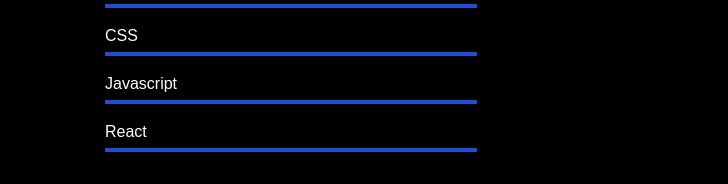
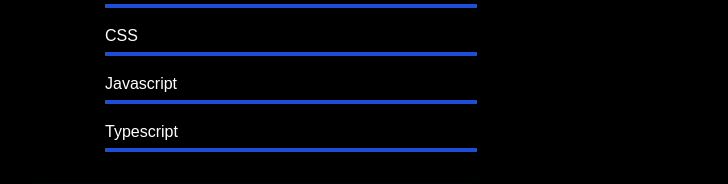
Before and after one commit to KienHaVan/My_Personal_Portfolio, a React (Create React App) app: page / in a window 1280 px wide. Shown: the part 1420-1604 px from the top of the page, without its empty margins (147-875 px from the left). Built offline with nearby package versions, Linux system fonts and the light colour scheme.

Commit message:
reconfig3 8/2

```diff
--- a/src/components/layout/Skill.js
+++ b/src/components/layout/Skill.js
@@ -18,7 +18,7 @@
       rate: 60,
     },
     {
-      name: 'React',
+      name: 'Typescript',
       rate: 85,
     },
   ],
```
